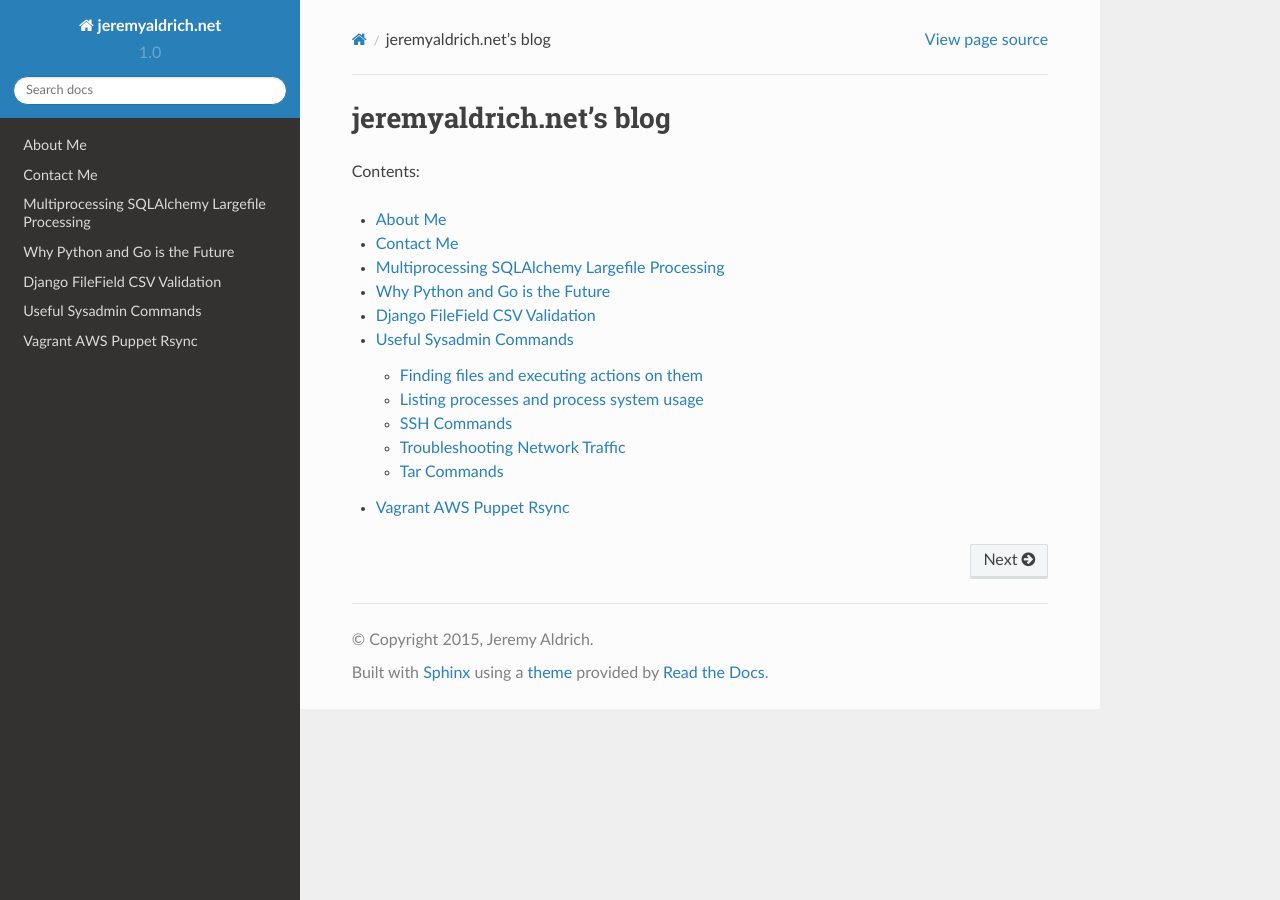
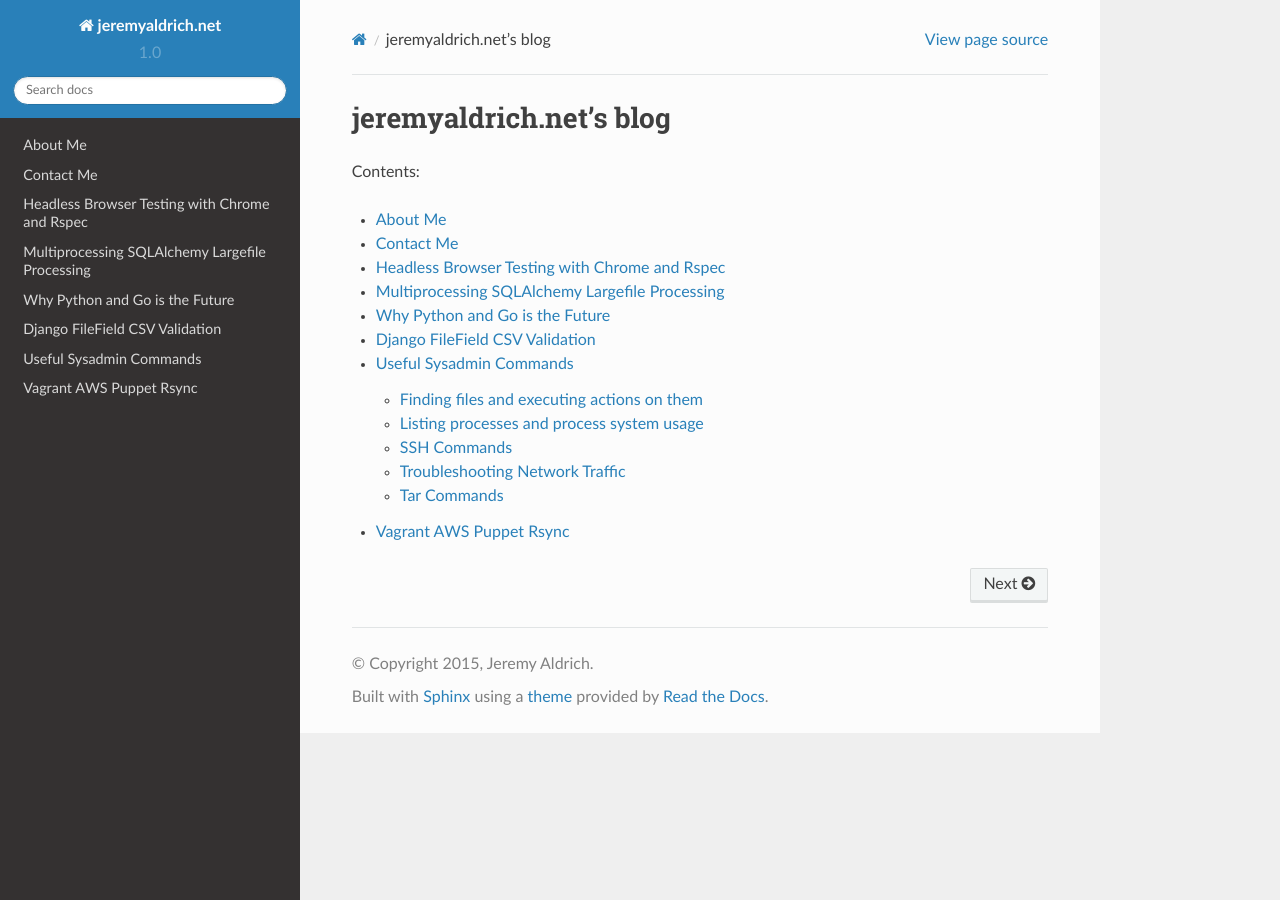
Before and after one commit to jeraldrich/blog, a Sphinx documentation site: the page built from docs/index.rst, in a window 1280 px wide. Built offline with Sphinx 7.4.7 and the Read the Docs theme 2.0.0, drawn with Linux system fonts in a browser that asks for light colours.

Commit message:
add rspec automated browser testing to index

```diff
--- a/docs/index.rst
+++ b/docs/index.rst
@@ -13,6 +13,7 @@ Contents:
 
    about_me
    contact
+   rspec_automated_browser_testing
    multiprocessing_sqlalchemy_largefile_processing
    python_go_future
    django_filefield_csv_validation
```
